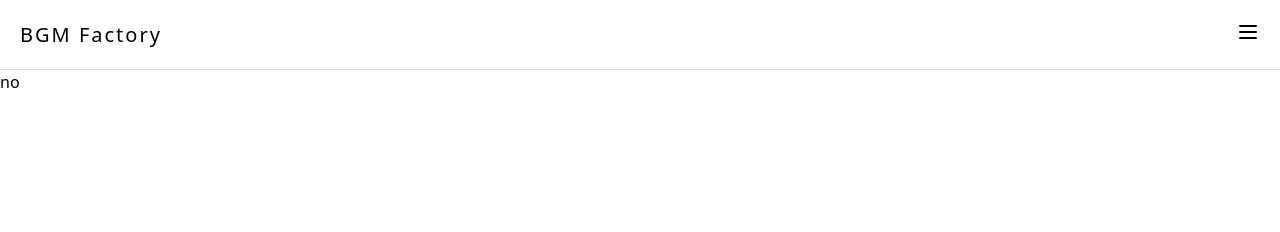
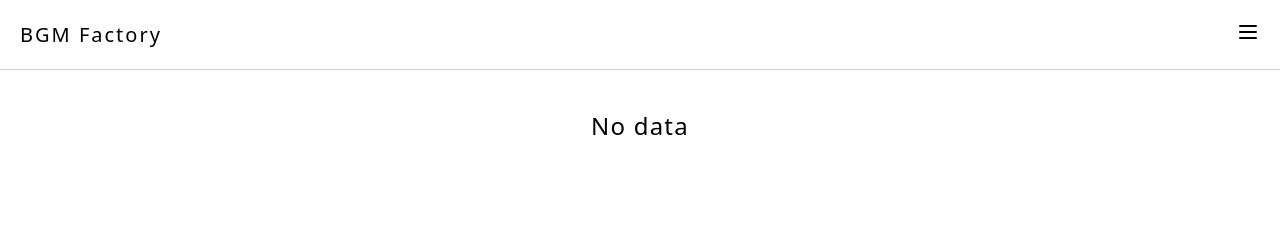
Before and after one commit to code1iners/bgm-factory-nextjs, a Next.js app: page /bgm in a window 1280 px wide. Shown: the top 232 px of the page. Built offline with nearby package versions, Linux system fonts and the light colour scheme.

Commit message:
Updated no data message.

```diff
--- a/pages/bgm/index.tsx
+++ b/pages/bgm/index.tsx
@@ -17,7 +17,7 @@ const BgmIndex = () => {
     <WebLayout>
       {data ? (
         <ul className="p-10 grid gap-10 responsive-grid">
-          {data.videos.map((videoId, index) => (
+          {data?.videos?.map((videoId, index) => (
             <li className="" key={videoId}>
               <iframe
                 className="w-full aspect-video"
@@ -33,7 +33,9 @@ const BgmIndex = () => {
           ))}
         </ul>
       ) : (
-        "no"
+        <div className="p-10 flex justify-center">
+          <h1 className="text-2xl tracking-wider">No data</h1>
+        </div>
       )}
     </WebLayout>
   );
```
